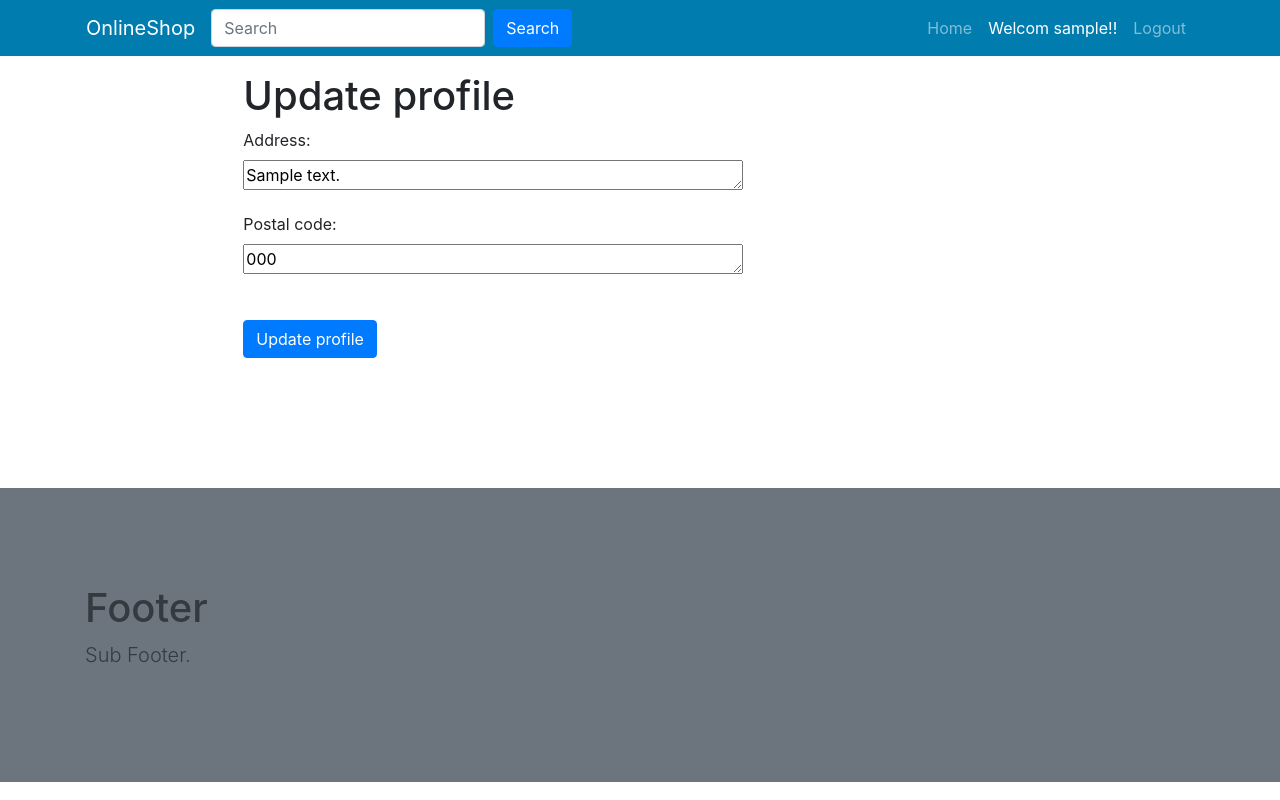
After one commit to navill/port_django_shop, a Django app: page /account/profile/ in a window 1280 px wide. The commit adds this page. Run offline with Django 3.2, Linux system fonts and the light colour scheme; a user stored in the database is signed in; tables that the repository leaves empty hold one stand-in row (values such as "Sample post"); some libraries are stand-ins or nearby versions.

Commit message:
add user profile

```diff
--- a/django_shop/account/forms.py
+++ b/django_shop/account/forms.py
@@ -1,5 +1,7 @@
 from django import forms
 from django.contrib.auth.models import User
+
+from account.models import Profile
 
 
 class LoginForm(forms.Form):
@@ -62,3 +64,13 @@ class UserEditForm(forms.ModelForm):
             raise forms.ValidationError('Email is duplicated.')
         else:
             return cd['email']
+
+
+class UserProfileForm(forms.ModelForm):
+    # user = forms.CharField(widget=forms.HiddenInput())
+    address = forms.CharField(widget=forms.Textarea(attrs={'style': 'width: 500px; height: 30px'}))
+    postal_code = forms.CharField(widget=forms.Textarea(attrs={'style': 'width: 500px; height: 30px'}))
+
+    class Meta:
+        model = Profile
+        fields = ('address', 'postal_code')
--- a/django_shop/account/models.py
+++ b/django_shop/account/models.py
@@ -8,6 +8,8 @@ from django.db import models
 class Profile(models.Model):
     user = models.OneToOneField(settings.AUTH_USER_MODEL, on_delete=models.CASCADE)
     birth = models.DateField(blank=True, null=True)
+    address = models.CharField(max_length=255, blank=True, null=True)
+    postal_code = models.CharField(max_length=255, blank=True, null=True)
 
 
 class Action(models.Model):
--- /dev/null
+++ b/django_shop/account/templates/account/profile.html
@@ -0,0 +1,14 @@
+{% extends 'shop/base.html' %}
+{% block title %}Your Profile{% endblock %}
+{% load crispy_forms_tags %}
+
+{% block content %}
+<div class="col-7 display-5" style="height: 46vh;">
+    <h1>Update profile</h1>
+    <form action="{% url 'profile' %}" method="post">
+        {{ profile_form.as_p }}
+        {% csrf_token %}
+        <p><input class='btn btn-primary mt-4' type="submit" value="Update profile"></p>
+    </form>
+</div>
+{% endblock %}
--- a/django_shop/account/urls.py
+++ b/django_shop/account/urls.py
@@ -16,6 +16,7 @@ urlpatterns = [
     # edit info
     path('edit/', views.edit_user, name='edit'),
     path('register/', views.register_user, name='register'),
+    path('profile/', views.user_profile, name='profile'),
     # history
     path('history/', views.get_history, name='history'),
 ]
--- a/django_shop/account/views.py
+++ b/django_shop/account/views.py
@@ -1,4 +1,5 @@
 from django.contrib.admin.views.decorators import staff_member_required
+from django.contrib.auth import get_user_model
 from django.contrib.auth.decorators import login_required
 from django.core.paginator import Paginator
 from django.shortcuts import render, redirect
@@ -6,11 +7,13 @@ from django.shortcuts import render, redirect
 # Create your views here.
 # 유저 등록
 from account.actions import track_action
-from account.forms import UserRegistrationForm, UserEditForm
+from account.forms import UserRegistrationForm, UserEditForm, UserProfileForm
 # user 정보 변경
 # edit이 실행되기 위해 인증이 미리 이루어져야 하기 때문에 @login_required를 사용
 from account.models import Action
 
+
+User = get_user_model()
 
 @login_required
 def edit_user(request):
@@ -61,3 +64,21 @@ def get_history(request):
 def change_password_done(request):
     track_action(request.user, 'has changed password')
     return render(request, 'registration/password_change_done.html')
+
+
+@login_required
+def user_profile(request):
+    user = User.objects.get(id=request.user.id)
+    print(user.profile.user_id)
+    if request.method == 'POST':
+        profile_form = UserProfileForm(instance=user.profile, data=request.POST)
+        # profile_form = None
+        if profile_form.is_valid():
+            profile_form = profile_form.save(commit=False)
+            # profile_form
+            profile_form.save()
+            track_action(profile_form.user, 'has updated profile')
+        return render(request, 'account/profile_done.html')
+    else:
+        profile_form = UserProfileForm(instance=user.profile)
+        return render(request, 'account/profile.html', {'profile_form': profile_form})
--- a/django_shop/shop/templates/shop/base.html
+++ b/django_shop/shop/templates/shop/base.html
@@ -57,14 +57,12 @@
                 <li class="nav-item">
                     <a class="nav-link" href="{% url 'shop:home' %}">Home <span class="sr-only">(current)</span></a>
                 </li>
-                <li class="nav-item">
-                    <a class="nav-link" href="#">Link</a>
-                </li>
+
 
 
                 {% if request.user.is_authenticated %}
                 <li class="nav-item">
-                    <a class="nav-link" href="#" style="color: white;">Welcom {{ request.user.username }}!!</a>
+                    <a class="nav-link" href="{% url 'profile' %}" style="color: white;">Welcom {{ request.user.username }}!!</a>
                 </li>
 
                 <li class="nav-item">
--- a/django_shop/shop/urls.py
+++ b/django_shop/shop/urls.py
@@ -9,10 +9,8 @@ app_name = 'shop'
 urlpatterns = [
     path('shop/list/', views.product_list, name='product_list'),
     path('shop/<slug:category_slug>/', views.product_list, name='products_by_category'),
-
-
     path('shop/product/<int:p_id>/', views.product_detail, name='product_detail'),
-    path('home/', views.home, name='home'),
+    path('', views.home, name='home'),
 ]
 if settings.DEBUG:
     urlpatterns += static(settings.MEDIA_URL, document_root=settings.MEDIA_ROOT)
```
Also changed, not shown: django_shop/account/templates/account/profile_done.html (added, +10 -0 lines), django_shop/cart/templates/cart/detail.html (+5 -5 lines), django_shop/shop/templates/shop/main.html (+28 -7 lines).
